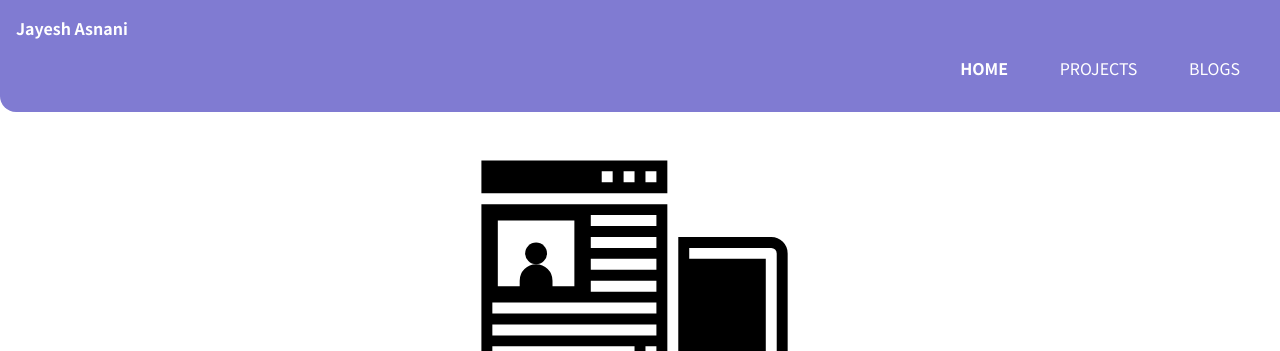
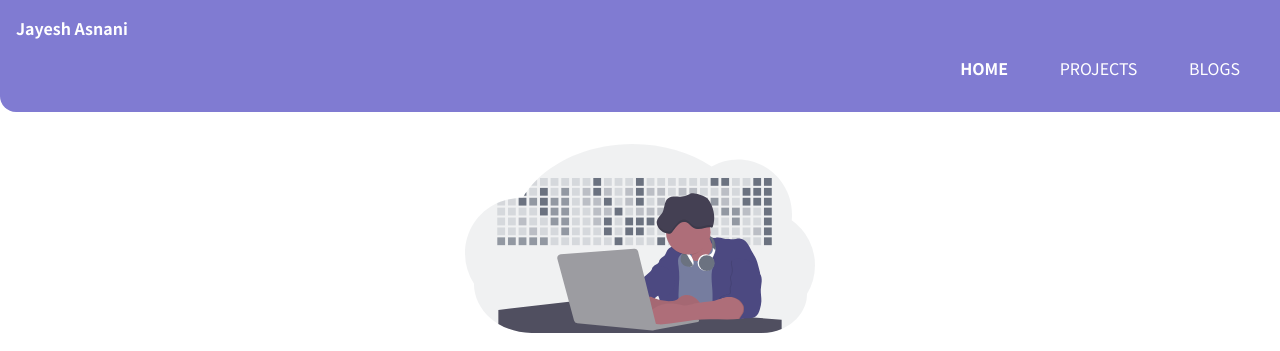
Before and after one commit to J4YeSh2222/jayeshasnani, a plain HTML site: page index.html in a window 1280 px wide. Shown: the top 351 px of the page. Drawn offline with Linux system fonts and the light colour scheme.

Commit message:
dev image

```diff
--- a/index.html
+++ b/index.html
@@ -28,7 +28,7 @@
     </nav>
 
     <header class="logo">
-        <img class="image" src="images/online-resume.svg" />
+        <img class="image" src="images/dev.svg" />
         <h1 class="heading">The <span class="heading-inverted">web developer</span> </h1>
     </header>
 
```
